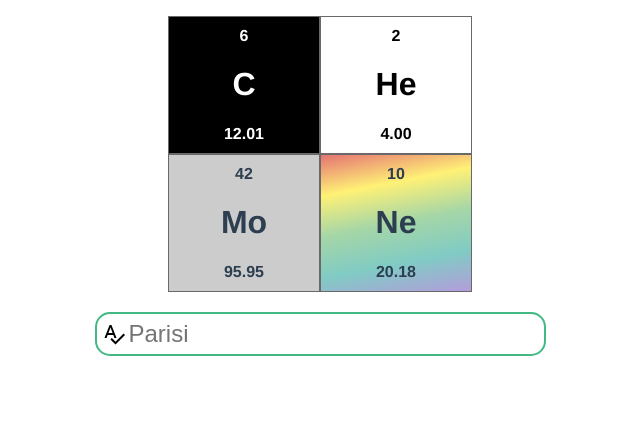
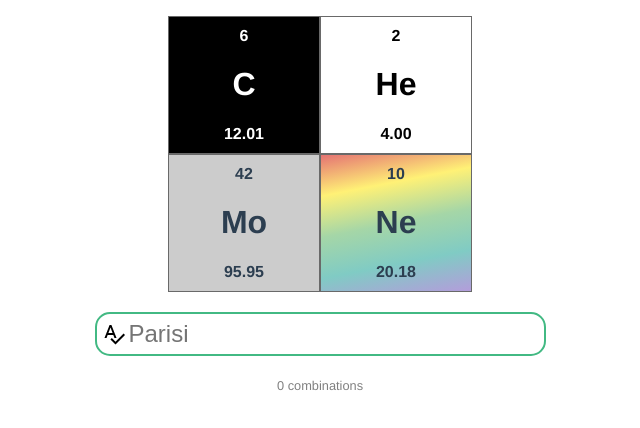
Before and after one commit to Mapioi/chemone, a Vue app: page / in a window 1280 px wide. Shown: the top 428 px of the page, without its empty margins (320-960 px from the left). Built offline with nearby package versions, Linux system fonts and the light colour scheme.

Commit message:
Add small message indicating available possibilities

```diff
--- a/src/App.vue
+++ b/src/App.vue
@@ -30,6 +30,9 @@
       >
         ›
       </button>
+      <span class="small-text">
+        {{ nPossibilities }} combination{{nPossibilities !== 1 ? "s" : ""}}
+      </span>
     </div>
   </div>
 </template>
@@ -55,6 +58,9 @@ export default {
   computed: {
     symbolsList() {
       return spell(this.input);
+    },
+    nPossibilities() {
+      return this.symbolsList.length;
     },
     symbols() {
       return this.symbolsList[this.symbolsIndex];
@@ -121,4 +127,9 @@ button {
   font-weight: bolder;
   font-size: 1.2em;
 }
+
+.small-text {
+  color: gray;
+  font-size: 0.8em;
+}
 </style>
```
